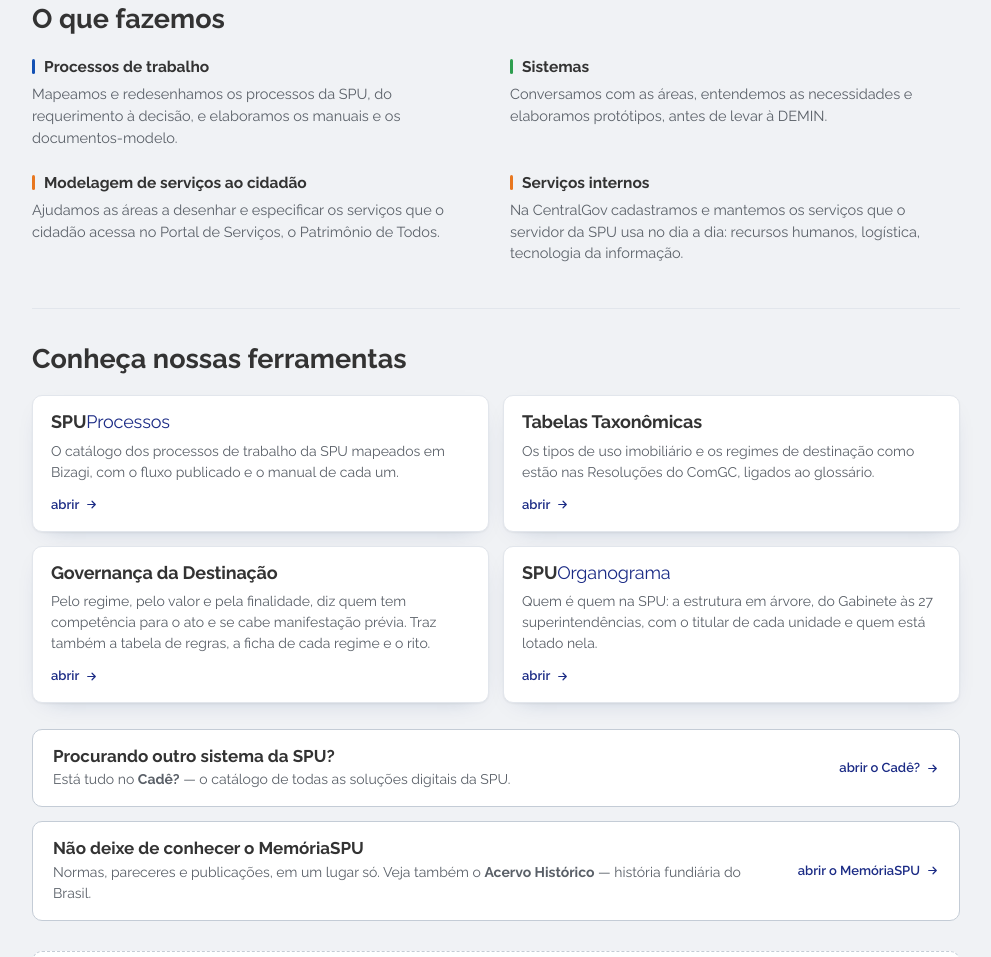
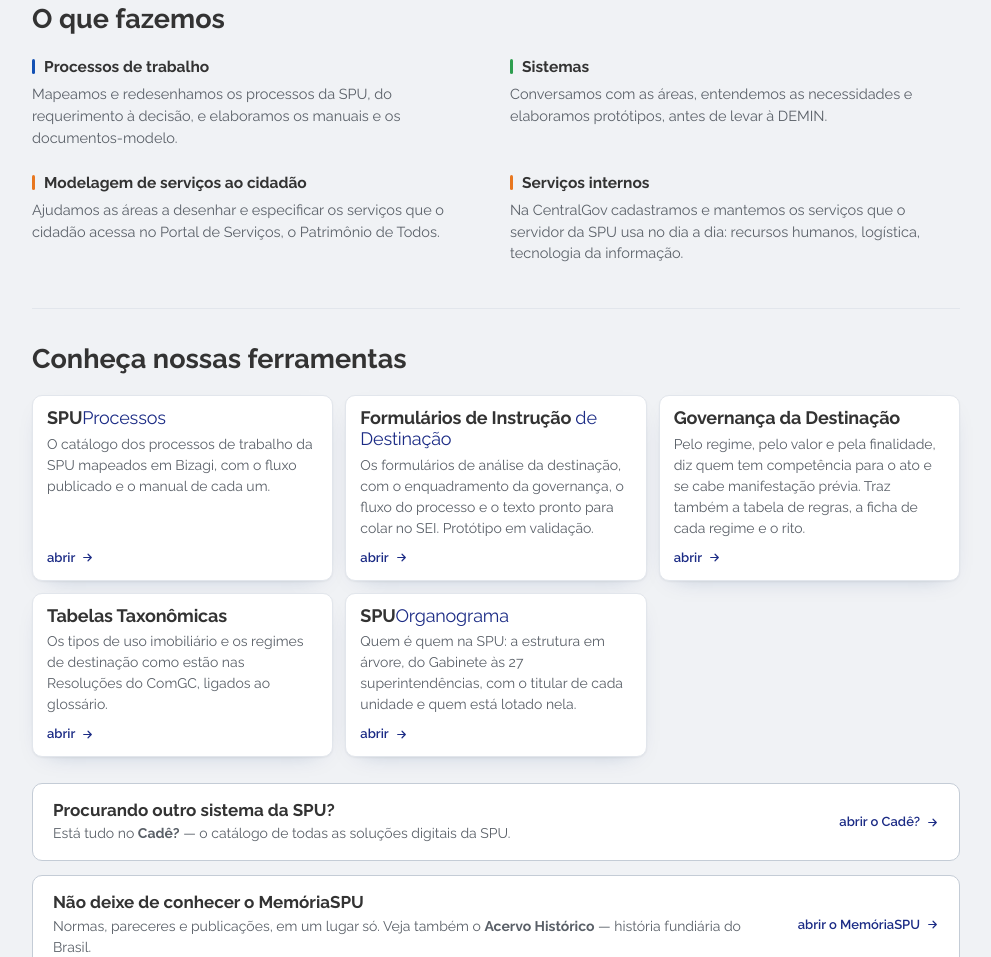
Before and after one commit to SPU-ProjetoseProcessos/escritorio, a plain HTML site: page index.html in a window 1280 px wide. Shown: the part 275-1232 px from the top of the page, without its empty margins (144-1135 px from the left). Drawn offline with Linux system fonts and the light colour scheme.

Commit message:
Ferramentas: entra Formulários de Instrução de Destinação; nova ordem e cartões menores
Ordem: SPUProcessos, Formulários de Instrução de Destinação, Governança da
Destinação, Tabelas Taxonômicas, SPUOrganograma. Cartões com menos respiro e
três por linha em tela larga, para rolar menos.

Co-Authored-By: Claude Opus 5.5 <noreply@anthropic.com>

```diff
--- a/index.html
+++ b/index.html
@@ -119,11 +119,11 @@
   /* ---------- Prateleira ---------- */
   .prateleira {
     list-style: none; margin: 0; padding: 0;
-    display: grid; grid-template-columns: repeat(auto-fit, minmax(min(100%, 340px), 1fr)); gap: 14px;
+    display: grid; grid-template-columns: repeat(auto-fit, minmax(min(100%, 250px), 1fr)); gap: 12px;
   }
   .cartao {
-    height: 100%; display: flex; flex-direction: column; gap: 8px; min-width: 0;
-    padding: 16px 18px; border: 1px solid var(--border); border-radius: 10px;
+    height: 100%; display: flex; flex-direction: column; gap: 5px; min-width: 0;
+    padding: 12px 14px; border: 1px solid var(--border); border-radius: 10px;
     background: var(--surface); box-shadow: var(--sombra);
     color: inherit; text-decoration: none;
     transition: border-color .15s, transform .15s;
@@ -314,9 +314,9 @@
     </li>
 
     <li>
-      <a class="cartao" href="https://spu-projetoseprocessos.github.io/tabelas-taxonomicas-spu/">
-        <span class="wordmark"><b>Tabelas Taxonômicas</b></span>
-        <p class="descricao">Os tipos de uso imobiliário e os regimes de destinação como estão nas Resoluções do ComGC, ligados ao glossário.</p>
+      <a class="cartao" href="https://spu-projetoseprocessos.github.io/formularios-instrucao-destinacao/">
+        <span class="wordmark"><b>Formulários de Instrução</b> <i>de Destinação</i></span>
+        <p class="descricao">Os formulários de análise da destinação, com o enquadramento da governança, o fluxo do processo e o texto pronto para colar no SEI. Protótipo em validação.</p>
         <span class="abrir">abrir <svg viewBox="0 0 24 24" fill="none" stroke="currentColor" stroke-width="2.2" stroke-linecap="round" stroke-linejoin="round" aria-hidden="true"><path d="M5 12h13M13 6l6 6-6 6"/></svg></span>
       </a>
     </li>
@@ -325,6 +325,14 @@
       <a class="cartao" href="https://spu-projetoseprocessos.github.io/simulador-competencia-spu/">
         <span class="wordmark"><b>Governança da Destinação</b></span>
         <p class="descricao">Pelo regime, pelo valor e pela finalidade, diz quem tem competência para o ato e se cabe manifestação prévia. Traz também a tabela de regras, a ficha de cada regime e o rito.</p>
+        <span class="abrir">abrir <svg viewBox="0 0 24 24" fill="none" stroke="currentColor" stroke-width="2.2" stroke-linecap="round" stroke-linejoin="round" aria-hidden="true"><path d="M5 12h13M13 6l6 6-6 6"/></svg></span>
+      </a>
+    </li>
+
+    <li>
+      <a class="cartao" href="https://spu-projetoseprocessos.github.io/tabelas-taxonomicas-spu/">
+        <span class="wordmark"><b>Tabelas Taxonômicas</b></span>
+        <p class="descricao">Os tipos de uso imobiliário e os regimes de destinação como estão nas Resoluções do ComGC, ligados ao glossário.</p>
         <span class="abrir">abrir <svg viewBox="0 0 24 24" fill="none" stroke="currentColor" stroke-width="2.2" stroke-linecap="round" stroke-linejoin="round" aria-hidden="true"><path d="M5 12h13M13 6l6 6-6 6"/></svg></span>
       </a>
     </li>
```
